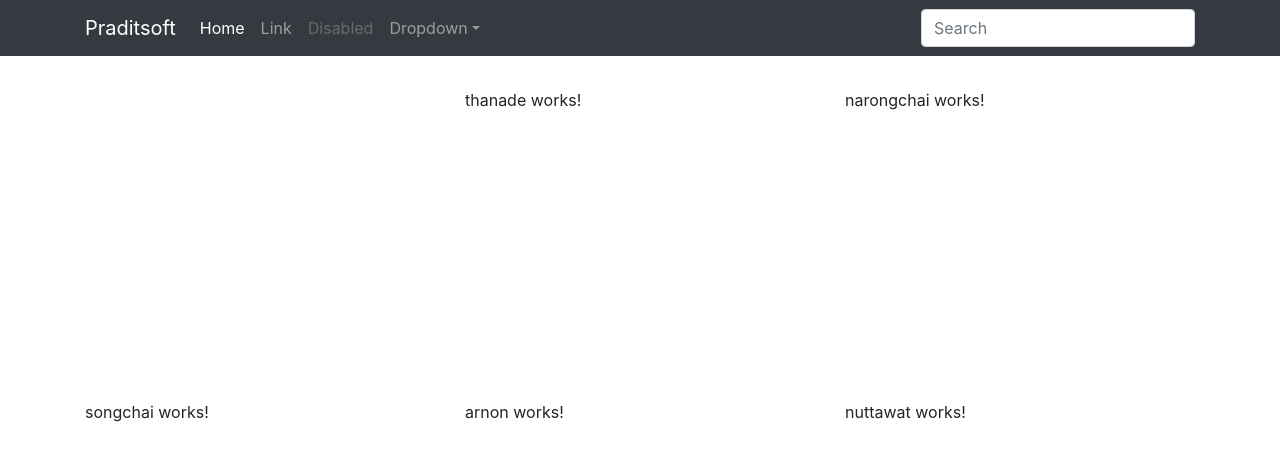
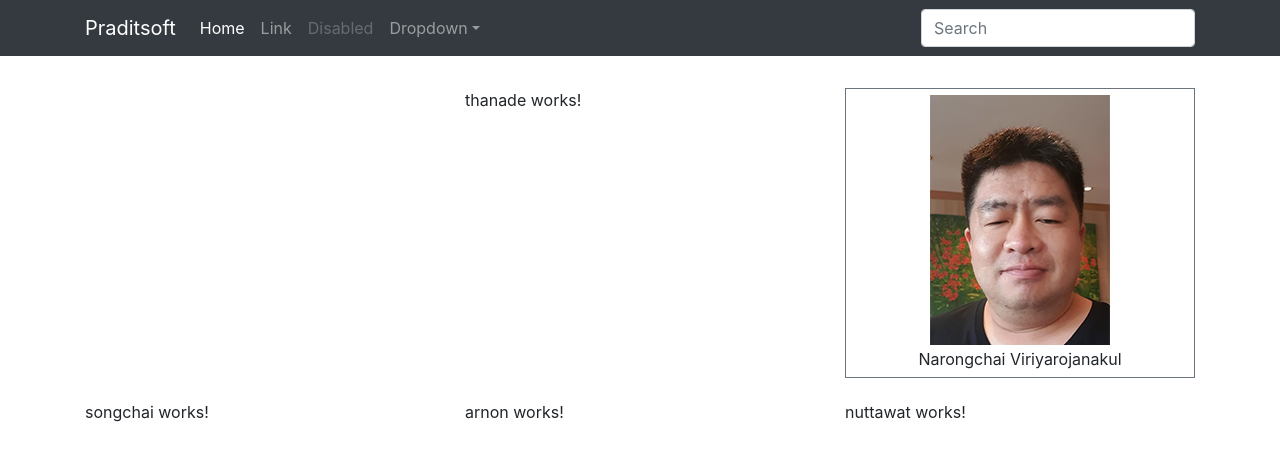
Before and after one commit to praditsoft/angular-exercise1, an Angular app: page / in a window 1280 px wide. Shown: the top 460 px of the page. Built offline with nearby package versions, Linux system fonts and the light colour scheme.

Commit message:
Add Profile Picture

```diff
--- a/src/app/components/narongchai/narongchai.component.html
+++ b/src/app/components/narongchai/narongchai.component.html
@@ -1,3 +1,14 @@
-<p>
-  narongchai works!
-</p>
+<div class="border border-secondary my-profile" style="padding-top: 5px;padding-bottom: 5px">
+<table align="center">
+  <tr>
+    <td align="center">
+      <img src="../../../assets/images/narongchai.jpg" width="180px" height="250px"/>
+    </td>
+  </tr>
+  <tr>
+    <td align="center">
+      Narongchai Viriyarojanakul
+    </td>
+  </tr>
+</table>
+</div>
```
Also changed, not shown: src/assets/images/narongchai.jpg (added), 1 other file (tests, documents, lock files or other folders).
